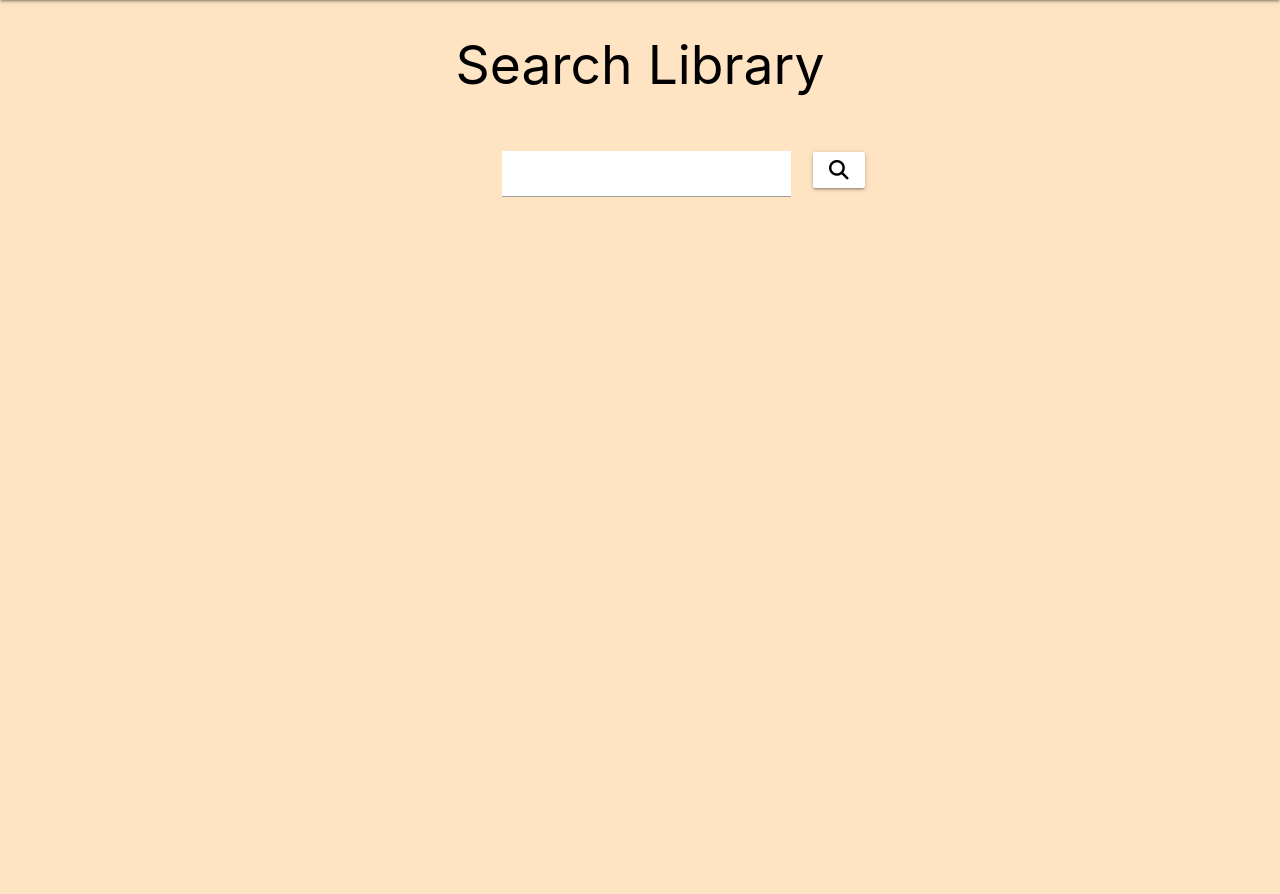
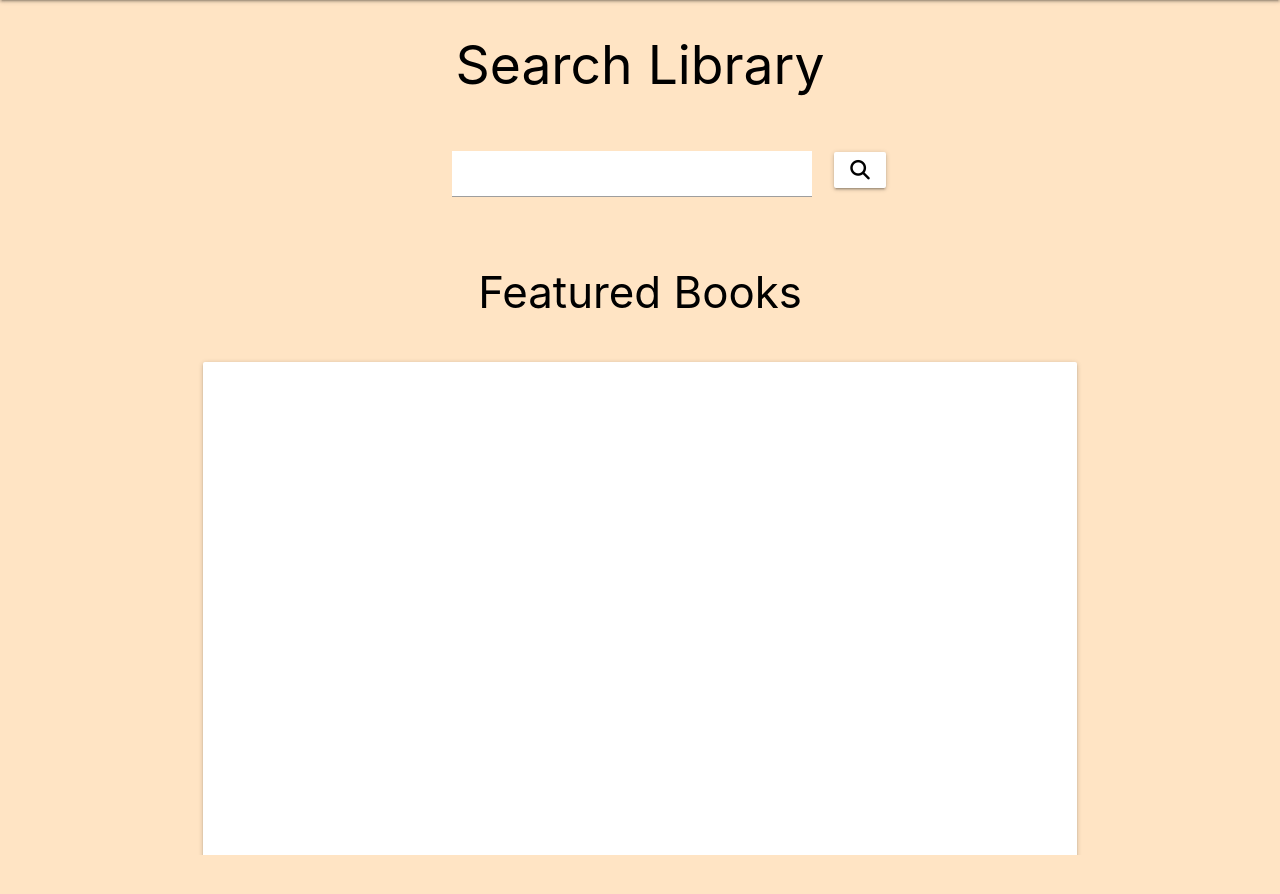
Before and after one commit to Code-Institute-Submissions/LiamGaff-Book-Marked_AugResub, a Flask app: page / in a window 1280 px wide. Shown: the part 64-958 px from the top of the page. Run offline with Flask 2, Linux system fonts and the light colour scheme; data that the repository does not hold is empty; some libraries are stand-ins or nearby versions.

Commit message:
add featured books template on home page

```diff
--- a/app.py
+++ b/app.py
@@ -25,7 +25,8 @@ VOLUME_BASE_URL = 'https://www.googleapis.com/books/v1/volumes/'
 
 @app.route("/")
 def home():
-    return render_template('index.html')
+    books = list(mongo.db.books.find())
+    return render_template('index.html', books=books)
 
 
 @app.route("/profile/", methods=["GET", "POST"])
@@ -40,7 +41,7 @@ def profile():
 def sign_up():
     if request.method == "POST":
         existing_user = mongo.db.users.find_one(
-                {"email.email": request.form.get('email')})
+                {"user.email": request.form.get('email')})
 
         if existing_user:
             flash("An account with this email already exists")
@@ -64,7 +65,7 @@ def sign_up():
 def log_in():
     if request.method == "POST":
         existing_user = mongo.db.users.find_one(
-                {"email.email": request.form.get('email')})
+                {"user.email": request.form.get('email')})
 
     return render_template('login.html')
 
--- a/static/css/style.css
+++ b/static/css/style.css
@@ -34,7 +34,7 @@ nav a{
 }
 
 #search-box{
-    width: 100%;
+    margin-left: 2rem;
 }
 
 
@@ -69,3 +69,25 @@ nav a{
     max-height: 500px;
     overflow-y: auto;
 }
+
+#update-btn{
+    padding-top: 1rem;
+}
+
+.dl {
+    border-left: 1px solid rgb(236, 225, 180);
+    height: 800px;
+    padding-right: 1rem;
+  }
+
+  .rate-btn{
+      margin-left: 1rem;
+  }
+
+  .add-btn{
+    margin-right: 1rem;
+}
+
+#view-btn{
+    padding-bottom: 2rem;
+}
--- a/templates/index.html
+++ b/templates/index.html
@@ -6,20 +6,61 @@
             <h2 class="col s12 center-align">Search Library</h2>
         </div>
 
-        <div class="row">
-            <form id="search-form" class="col s10 push-s4" action="" method="">
+            <form id="search-form" class="col s10" action="" method="">
                 <div class="row">
-                    <div class="input-field col s5">
+                    <div class="input-field col s5 push-s3" id="search-box">
                         <input type="search" id="search" class="white black-text" name="search" required />
                         <label class="label-icon black-text" for="search"></label>
                     </div>
-                    <div class="col s2 left-align btn-placement">
+                    <div class="col s2 push-s3 left-align btn-placement">
                         <button type="submit" id="search-btn" class="white black-text btn"><i
                                 class="fas fa-search"></i></button>
                     </div>
                 </div>
             </form>
+
+    </div>
+    <section class="container">
+        <div class="row">
+            <div class="col s12 center-align">
+                <h3>Featured Books</h3>
+            </div>
         </div>
-    </div>
+        <div class="row">
+            <div class="col s12 scroll center-align">
+                <div class="card-panel center-align" id="library">
+                    <div class="row">
+                        {% for book in books %}
+                        <div class="col s12 l4">
+                          <div class="card">
+                            <div class="card-image">
+                              <img src="images/sample-1.jpg">
+                              <span class="card-title"></span>
+                            </div>
+                            <div class="card-content">
+                                <p>
+                                    Book: <span>{{ book.title }}</span>
+                                    <br>
+                                    Author: <span>{{ book.author }}</span>
+                                    <br>
+                                    Genere: <span>{{ book.genre }}</span>
+                                </p>
+                            </div>
+                            <div class="card-action">
+                                <a href="#" class="add-btn" title="Add to your library">Add</a>
+                                <span class="dl"></span>
+                                <a href="#" class="rate-btn" title="Rate this book">rating</a>
+                              </div>
+                            </div>
+                            <div class="col s5 push-s3" id="view-btn">
+                                <a class="btn" title="View in google books">View Book</a>
+                            </div>
+                        </div>
+                        {% endfor %}
+                    </div>
+                </div>
+            </div>
+        </div>
+    </section>
 </body>
 {% endblock %}
```
Also changed, not shown: templates/profile.html (+9 -7 lines).
